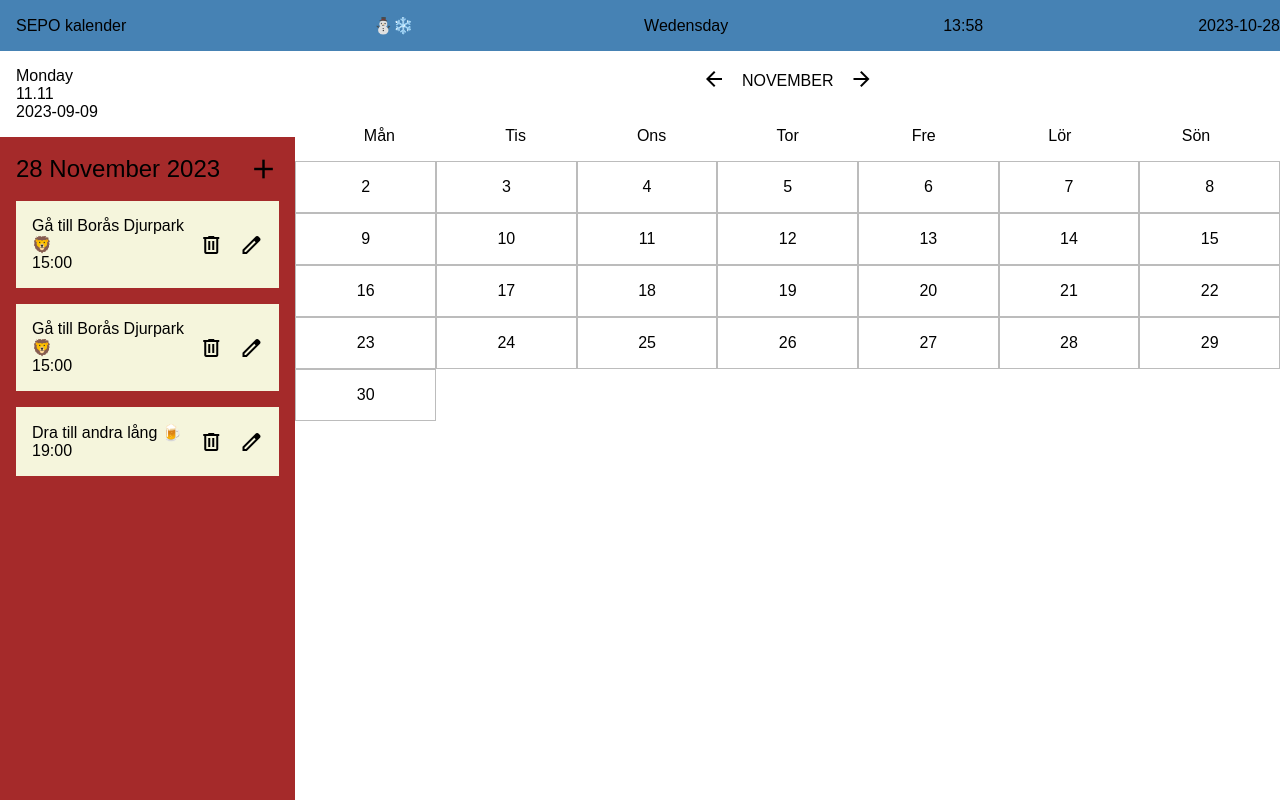
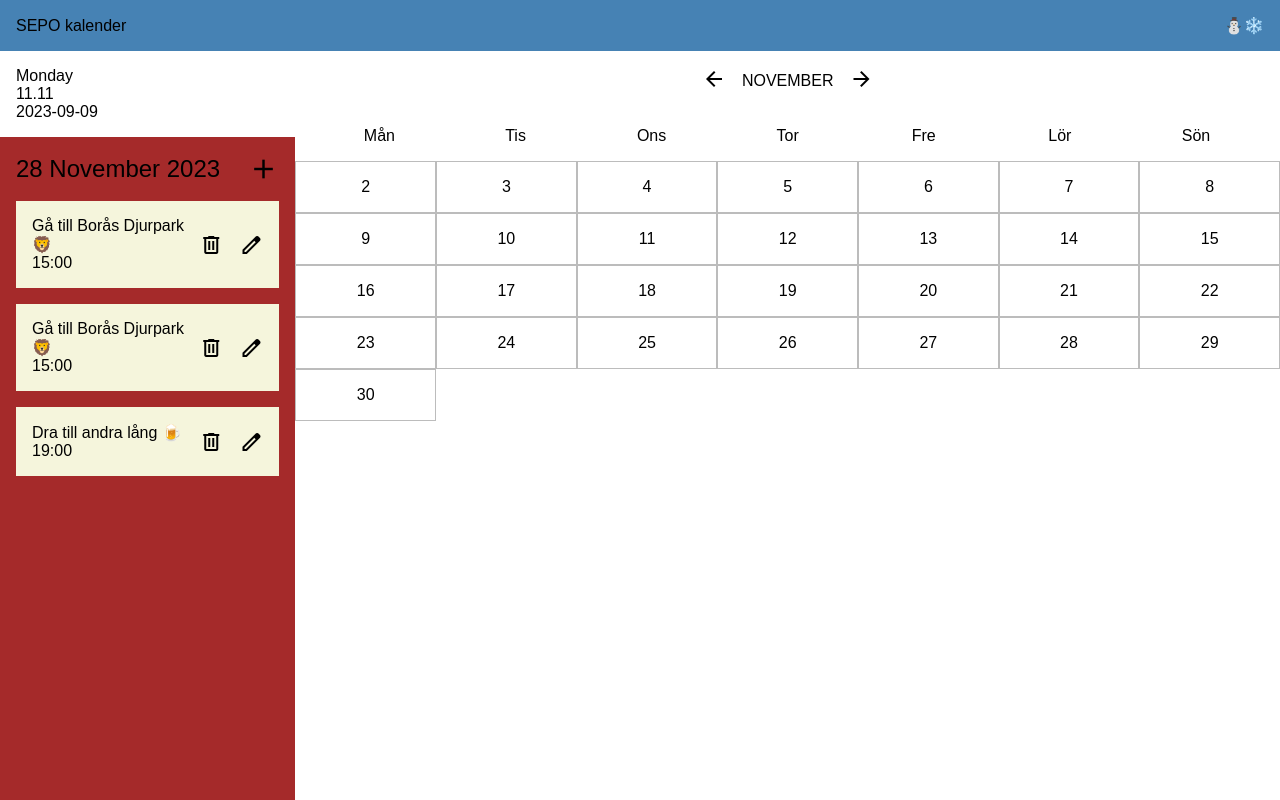
Before and after one commit to Philipbendiksen/Calendar-with-JS, a website: page public/index.html in a window 1280 px wide. Drawn offline with nearby package versions, Linux system fonts and the light colour scheme.

Commit message:
place divs in the right position

```diff
--- a/public/welcome.js
+++ b/public/welcome.js
@@ -1,29 +1,24 @@
 function createWelcomeSegment() {
   const header = document.createElement("header");
-
   document.body.prepend(header);
 
   const titleDiv = document.createElement("div");
   titleDiv.className = "title";
   titleDiv.innerHTML = "SEPO kalender";
-
   header.appendChild(titleDiv);
 
   const iconDiv = document.createElement("div");
   iconDiv.className = "seasonalIcon";
   iconDiv.textContent = "⛄️❄️";
-
   header.appendChild(iconDiv);
 
   const welcomeMobile = document.createElement("div");
   welcomeMobile.className = "welcomeSegment-mobile";
   welcomeMobile.setAttribute("data-cy", "welcome-segment");
-
   header.appendChild(welcomeMobile);
 
   const welcomeDayDiv = document.createElement("div");
   welcomeDayDiv.className = "welcomeDay";
-
   const dayNames = [
     "Monday",
     "Tuesday",
@@ -36,13 +31,11 @@ function createWelcomeSegment() {
   const now = new Date();
   const day = dayNames[now.getDay()];
   welcomeDayDiv.textContent = day;
-
-  header.appendChild(welcomeDayDiv);
+  welcomeMobile.appendChild(welcomeDayDiv);
 
   const welcomeTimeDiv = document.createElement("div");
   welcomeTimeDiv.className = "welcomeTime";
-
-  header.appendChild(welcomeTimeDiv);
+  welcomeMobile.appendChild(welcomeTimeDiv);
 
   const welcomeDateDiv = document.createElement("div");
   welcomeDateDiv.className = "welcomeDate";
@@ -53,7 +46,7 @@ function createWelcomeSegment() {
   const dateString = year + "-" + month + "-" + date;
   welcomeDateDiv.textContent = dateString;
 
-  header.appendChild(welcomeDateDiv);
+  welcomeMobile.appendChild(welcomeDateDiv);
 
   function updateWelcomeTime() {
     const now = new Date();
```
Also changed, not shown: public/index.html (+1 -1 lines).
